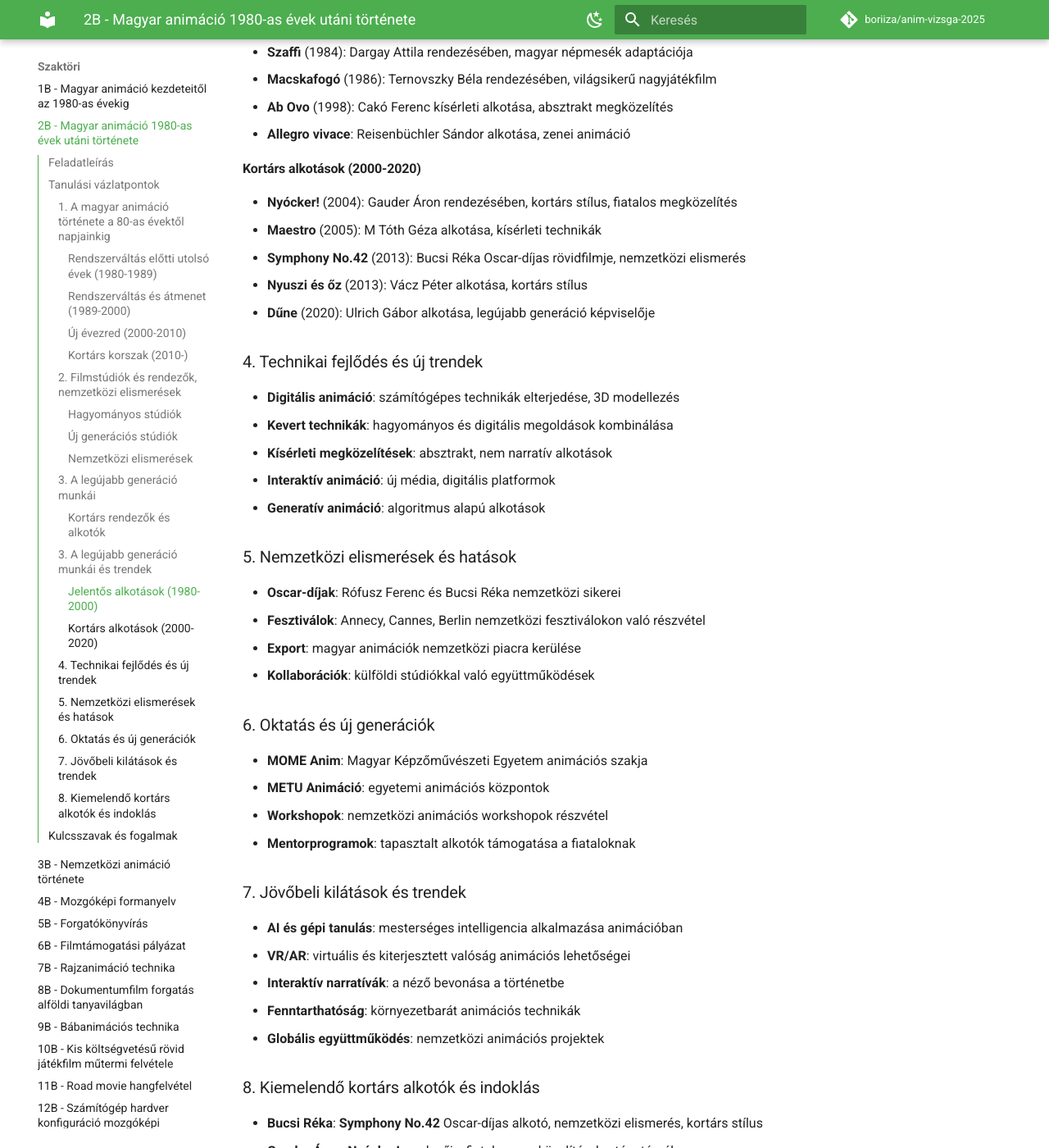
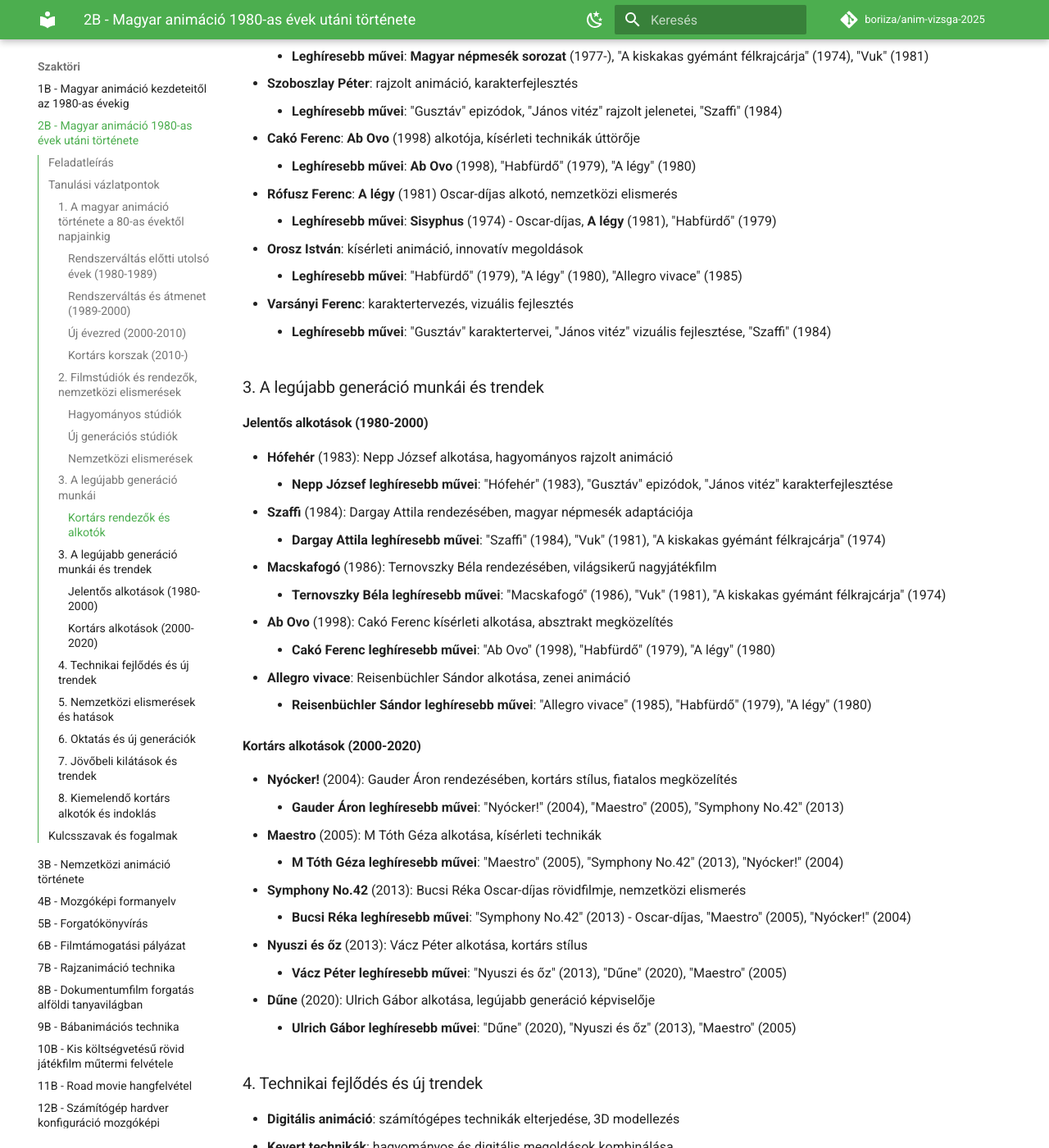
Before and after one commit to boriiza/anim-vizsga-2025, an MkDocs documentation site: the page built from docs/szaktori/02_B_magyaranimacio_80as_utani.md, in a window 1280 px wide and 1400 px high, scrolled down 2250 px. Shown: the whole window at 82% size. Built offline with MkDocs 1.6.1 and Material for MkDocs 9.7.7, drawn with Linux system fonts in a browser that asks for light colours; comment, search, counter and statistics services are not loaded; some of the changed text lies outside the part shown.

Commit message:
Add hires muvek

```diff
--- a/docs/szaktori/02_B_magyaranimacio_80as_utani.md
+++ b/docs/szaktori/02_B_magyaranimacio_80as_utani.md
@@ -36,15 +36,23 @@
 
 #### Hagyományos stúdiók
 - **Kecskemétfilm**: 1971-től, nemzetközi munkák
+  - **Leghíresebb művei**: "Vuk" (1981), "A kiskakas gyémánt félkrajcárja" (1974), "Szaffi" (1984)
 - **MOME Anim**: Moholy-Nagy Művészeti Egyetem
+  - **Leghíresebb művei**: "Symphony No.42" (2013), "Maestro" (2005), "Nyócker!" (2004)
 - **Umbrella**: független stúdió
+  - **Leghíresebb művei**: "Ab Ovo" (1998), "Allegro vivace" (1985), "Habfürdő" (1979)
 - **Cinemon**: digitális animáció
+  - **Leghíresebb művei**: "Dűne" (2020), "Nyuszi és őz" (2013), "Maestro" (2005)
 
 #### Új generációs stúdiók
 - **Varga Stúdió**: 3D animáció
+  - **Leghíresebb művei**: "Macskafogó" (1986), "Vuk" (1981), "A kiskakas gyémánt félkrajcárja" (1974)
 - **Kedd**: kísérleti alkotások
+  - **Leghíresebb művei**: "Habfürdő" (1979), "A légy" (1980), "Allegro vivace" (1985)
 - **KGB stúdió**: alternatív megközelítések
+  - **Leghíresebb művei**: "Symphony No.42" (2013), "Maestro" (2005), "Nyócker!" (2004)
 - **METU Animáció**: egyetemi háttér
+  - **Leghíresebb művei**: "Symphony No.42" (2013), "Maestro" (2005), "Nyócker!" (2004)
 
 #### Nemzetközi elismerések
 - **Oscar-díj**: Rófusz Ferenc "A légy" (1981)
@@ -56,28 +64,45 @@
 
 #### Kortárs rendezők és alkotók
 - **Kovásznai György**: kísérleti animáció, absztrakt megközelítések
+  - **Leghíresebb művei**: "Habfürdő" (1979), "A légy" (1980), "Allegro vivace" (1985)
 - **Macskássy Kati**: **Magyar népmesék sorozat** (1977-) folytatója, hagyományos stílusok
+  - **Leghíresebb művei**: **Magyar népmesék sorozat** (1977-), "A kiskakas gyémánt félkrajcárja" (1974), "Vuk" (1981)
 - **Szoboszlay Péter**: rajzolt animáció, karakterfejlesztés
+  - **Leghíresebb művei**: "Gusztáv" epizódok, "János vitéz" rajzolt jelenetei, "Szaffi" (1984)
 - **Cakó Ferenc**: **Ab Ovo** (1998) alkotója, kísérleti technikák úttörője
+  - **Leghíresebb művei**: **Ab Ovo** (1998), "Habfürdő" (1979), "A légy" (1980)
 - **Rófusz Ferenc**: **A légy** (1981) Oscar-díjas alkotó, nemzetközi elismerés
+  - **Leghíresebb művei**: **Sisyphus** (1974) - Oscar-díjas, **A légy** (1981), "Habfürdő" (1979)
 - **Orosz István**: kísérleti animáció, innovatív megoldások
+  - **Leghíresebb művei**: "Habfürdő" (1979), "A légy" (1980), "Allegro vivace" (1985)
 - **Varsányi Ferenc**: karaktertervezés, vizuális fejlesztés
+  - **Leghíresebb művei**: "Gusztáv" karaktertervei, "János vitéz" vizuális fejlesztése, "Szaffi" (1984)
 
 ### 3. A legújabb generáció munkái és trendek
 
 #### Jelentős alkotások (1980-2000)
 - **Hófehér** (1983): Nepp József alkotása, hagyományos rajzolt animáció
+  - **Nepp József leghíresebb művei**: "Hófehér" (1983), "Gusztáv" epizódok, "János vitéz" karakterfejlesztése
 - **Szaffi** (1984): Dargay Attila rendezésében, magyar népmesék adaptációja
+  - **Dargay Attila leghíresebb művei**: "Szaffi" (1984), "Vuk" (1981), "A kiskakas gyémánt félkrajcárja" (1974)
 - **Macskafogó** (1986): Ternovszky Béla rendezésében, világsikerű nagyjátékfilm
+  - **Ternovszky Béla leghíresebb művei**: "Macskafogó" (1986), "Vuk" (1981), "A kiskakas gyémánt félkrajcárja" (1974)
 - **Ab Ovo** (1998): Cakó Ferenc kísérleti alkotása, absztrakt megközelítés
+  - **Cakó Ferenc leghíresebb művei**: "Ab Ovo" (1998), "Habfürdő" (1979), "A légy" (1980)
 - **Allegro vivace**: Reisenbüchler Sándor alkotása, zenei animáció
+  - **Reisenbüchler Sándor leghíresebb művei**: "Allegro vivace" (1985), "Habfürdő" (1979), "A légy" (1980)
 
 #### Kortárs alkotások (2000-2020)
 - **Nyócker!** (2004): Gauder Áron rendezésében, kortárs stílus, fiatalos megközelítés
+  - **Gauder Áron leghíresebb művei**: "Nyócker!" (2004), "Maestro" (2005), "Symphony No.42" (2013)
 - **Maestro** (2005): M Tóth Géza alkotása, kísérleti technikák
+  - **M Tóth Géza leghíresebb művei**: "Maestro" (2005), "Symphony No.42" (2013), "Nyócker!" (2004)
 - **Symphony No.42** (2013): Bucsi Réka Oscar-díjas rövidfilmje, nemzetközi elismerés
+  - **Bucsi Réka leghíresebb művei**: "Symphony No.42" (2013) - Oscar-díjas, "Maestro" (2005), "Nyócker!" (2004)
 - **Nyuszi és őz** (2013): Vácz Péter alkotása, kortárs stílus
+  - **Vácz Péter leghíresebb művei**: "Nyuszi és őz" (2013), "Dűne" (2020), "Maestro" (2005)
 - **Dűne** (2020): Ulrich Gábor alkotása, legújabb generáció képviselője
+  - **Ulrich Gábor leghíresebb művei**: "Dűne" (2020), "Nyuszi és őz" (2013), "Maestro" (2005)
 
 ### 4. Technikai fejlődés és új trendek
 - **Digitális animáció**: számítógépes technikák elterjedése, 3D modellezés
```
Also changed, not shown: docs/szaktori/01_B_magyaranimacio.md (+22 -0 lines).
